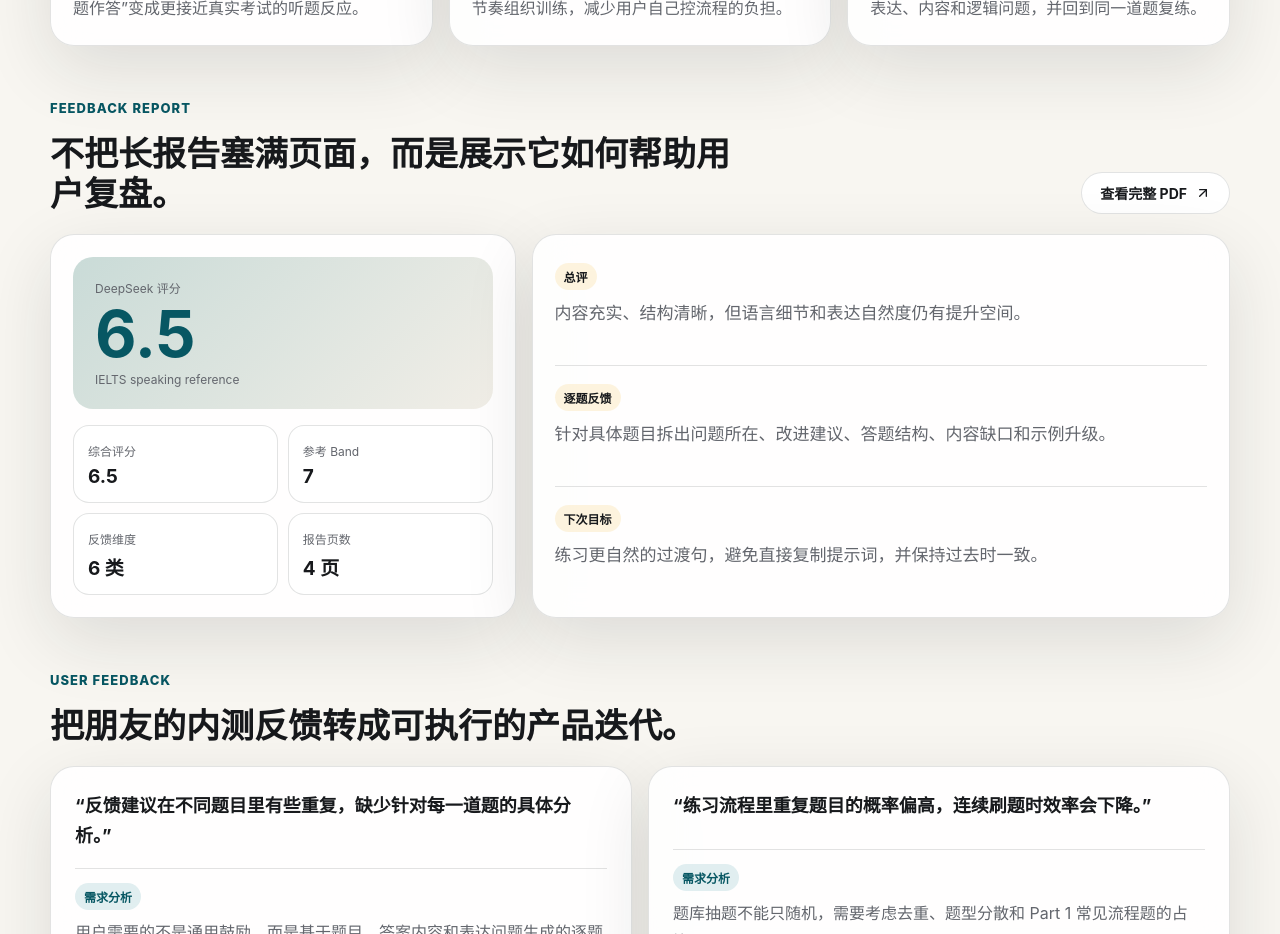
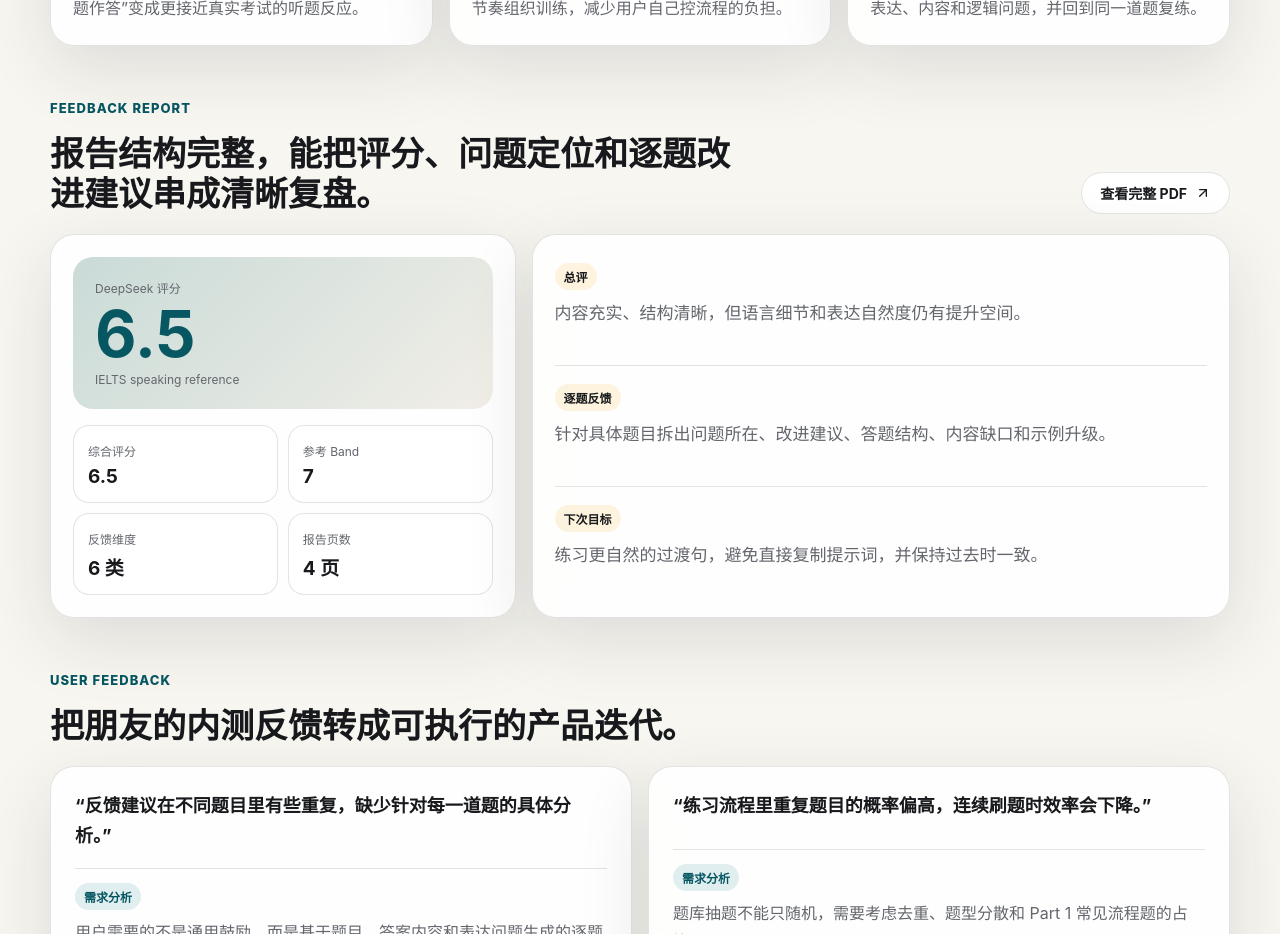
Before and after one commit to afterDDL/personal-website, a React (Vite) app: page / in a window 1280 px wide. Shown: the part 3260-4194 px from the top of the page. Built offline with nearby package versions, Linux system fonts and the light colour scheme.

Commit message:
Refine feedback report copy

```diff
--- a/src/main.jsx
+++ b/src/main.jsx
@@ -385,7 +385,7 @@ function App() {
             <div className="section-heading split-heading">
               <div>
                 <p className="eyebrow">Feedback Report</p>
-                <h3>不把长报告塞满页面，而是展示它如何帮助用户复盘。</h3>
+                <h3>报告结构完整，能把评分、问题定位和逐题改进建议串成清晰复盘。</h3>
               </div>
               <a className="button secondary compact" href={REPORT_URL} target="_blank" rel="noreferrer">
                 查看完整 PDF <ArrowUpRight size={16} />
```
